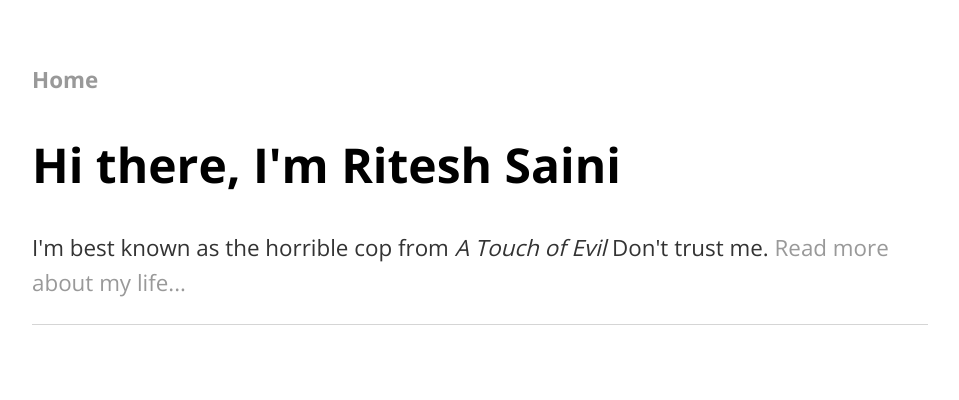
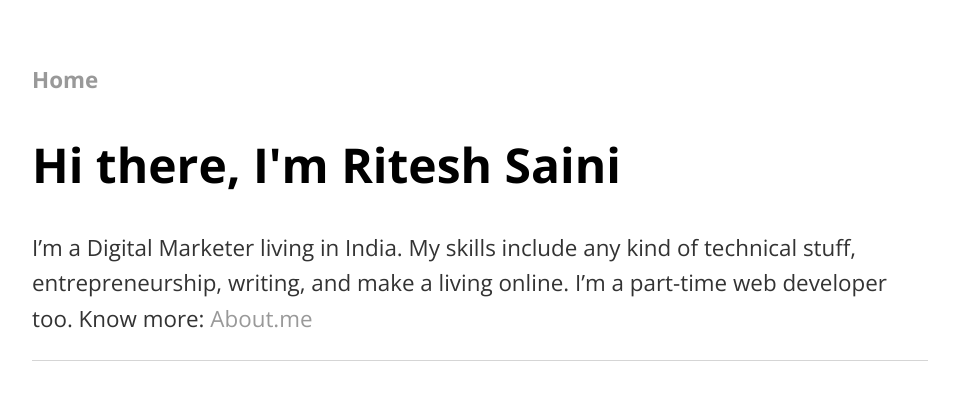
Before and after one commit to heyitsritesh/prideofelites.github.io, a Jekyll site: the page built from index.html, in a window 1280 px wide. Shown: the top 400 px of the page, without its empty margins (160-1119 px from the left). Built offline with Jekyll 4.4.1, drawn with Linux system fonts in a browser that asks for light colours.

Commit message:
Update index.html

```diff
--- a/index.html
+++ b/index.html
@@ -4,5 +4,7 @@ title: Ritesh Saini
 ---
 <div class="blurb">
 	<h1>Hi there, I'm Ritesh Saini</h1>
-	<p>I'm best known as the horrible cop from <em>A Touch of Evil</em> Don't trust me. <a href="/about">Read more about my life...</a></p>
+	<p>
+I’m a Digital Marketer living in India. My skills include any kind of technical stuff, entrepreneurship, writing, and make a living online. I’m a part-time web developer too. Know more: <a href="https://about.me/prideofelites">About.me</a>
+</p>
 </div><!-- /.blurb -->
```
